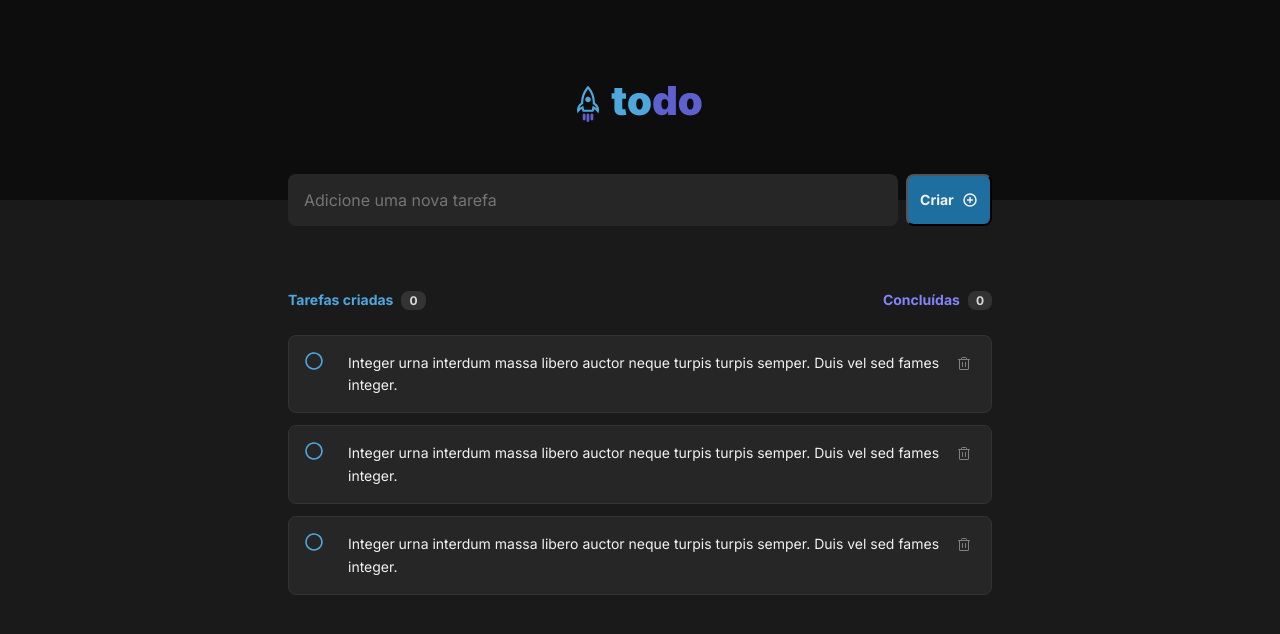
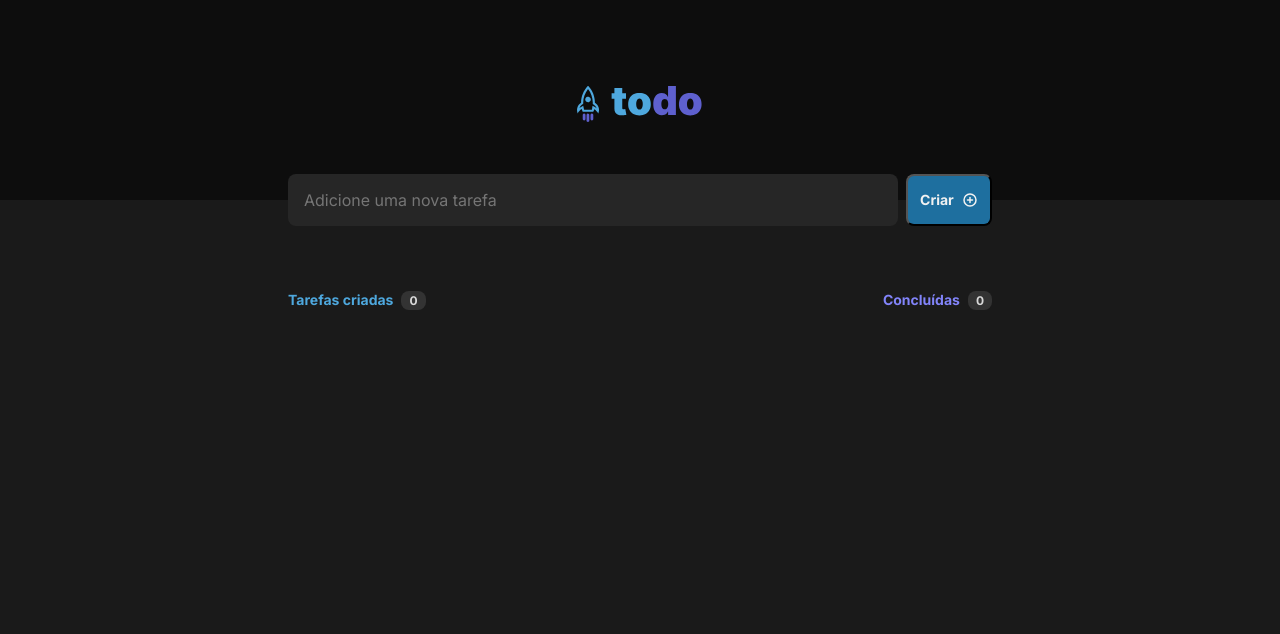
Before and after one commit to pamelama/rocketseat-ignite-todolist, a React (Vite) app: page / in a window 1280 px wide. Shown: the top 634 px of the page. Built offline with nearby package versions, Linux system fonts and the light colour scheme.

Commit message:
Adiciona a funcionalidade de listagem de tarefas

```diff
--- a/src/components/Task.tsx
+++ b/src/components/Task.tsx
@@ -2,17 +2,18 @@ import { Trash } from 'phosphor-react'
 import circle from './../assets/circle.svg'
 import checked from './../assets/checked.svg'
 import styles from './Task.module.css'
+import { ITask } from '../Interfaces/Task'
 
-export function Task() {
+export function Task({ id, title, isCompleted, createdAt, completedAt }: ITask) {
 	return (
 		<div className={styles.task}>
-			<input type="radio" name="" id="a" />
+			<input type="radio" name="" id={id} />
 			<div className={styles.customRadio}>
 				<img src={circle} alt="" />
 				<img src={checked} alt="" />
 			</div>
-			<label htmlFor="a">Integer urna interdum massa libero auctor neque turpis turpis semper. Duis vel sed fames integer.</label>
-			<button><Trash size={16} /></button>
+			<label htmlFor={id}>{title}</label>
+			<button title='Remover'><Trash size={16} /></button>
 		</div>
 	)
 }
--- a/src/components/TaskList.tsx
+++ b/src/components/TaskList.tsx
@@ -2,8 +2,13 @@ import styles from './TaskList.module.css'
 
 import clipboard from './../assets/clipboard.svg'
 import { Task } from './Task'
+import { ITask } from '../Interfaces/Task'
 
-export function TaskList() {
+interface TaskListProps {
+	tasks: ITask[]
+}
+
+export function TaskList({ tasks }: TaskListProps) {
 	return (
 		<main className={styles.tasks}>
 			<section className={styles.tasksInfo}>
@@ -24,9 +29,7 @@ export function TaskList() {
 			</section>
 
 			<section className={styles.tasksNotEmpty}>
-				<Task />
-				<Task />
-				<Task />
+				{tasks.map(task => <Task key={task.id} id={task.id} title={task.title} isCompleted={task.isCompleted} createdAt={task.createdAt} completedAt={task.completedAt} />)}
 			</section>
 		</main>
 	)
```
